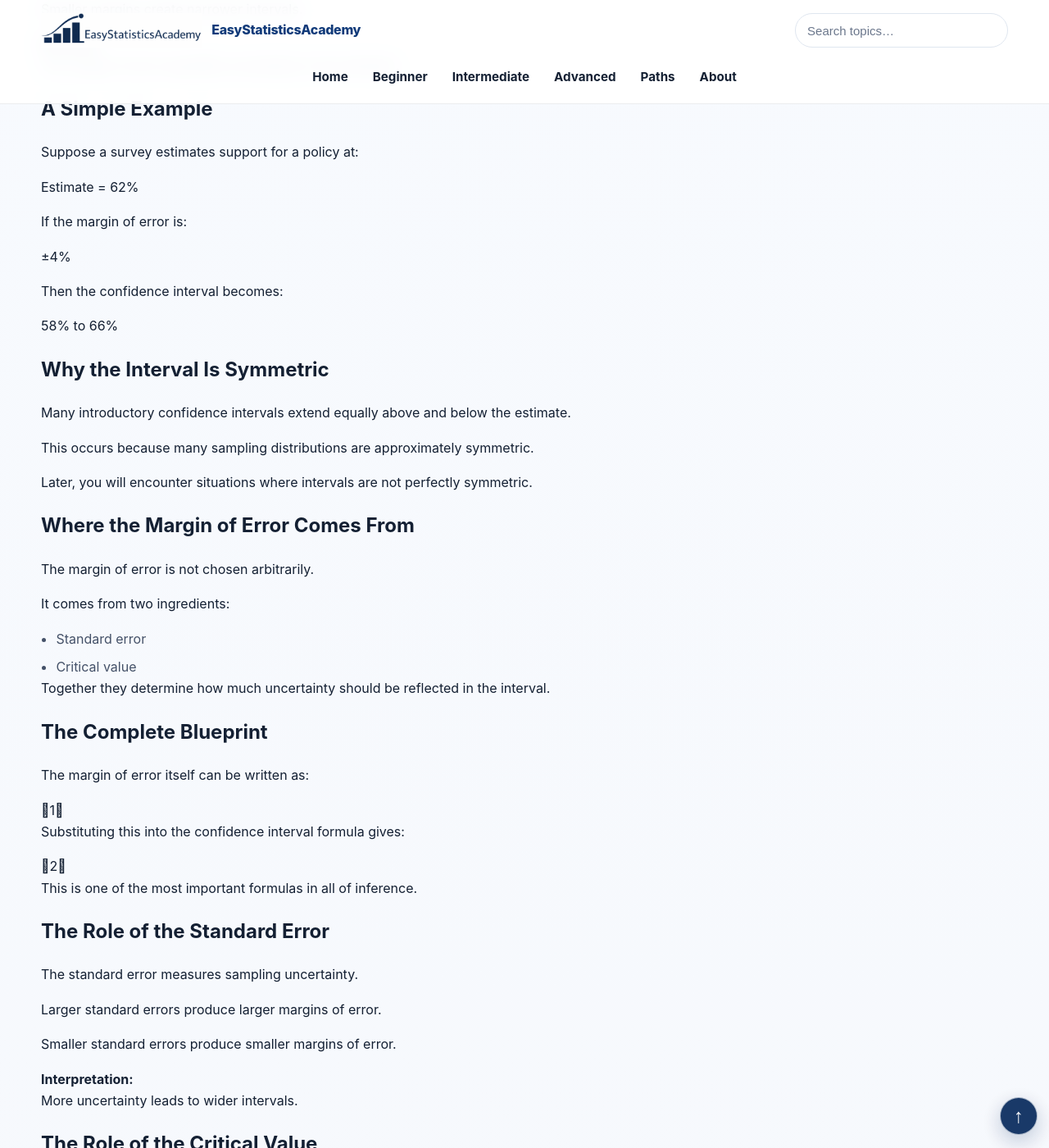
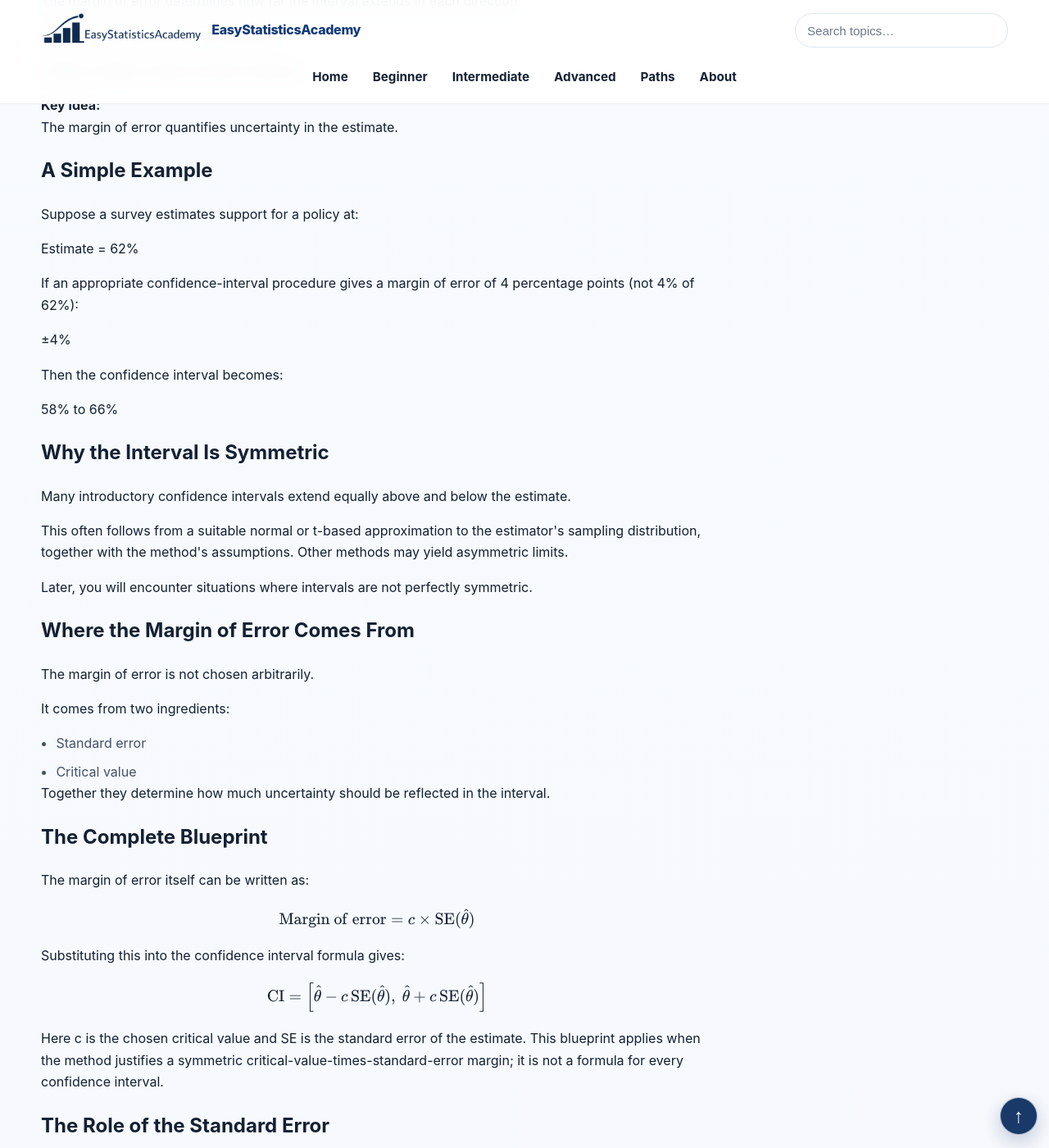
Before and after one commit to ammar-homaida-statistics/easystatisticsacademy, a Jekyll site: the page built from inference/confidence-intervals/interval-blueprint-estimate-plus-minus/index.md, in a window 1280 px wide and 1400 px high, scrolled down 1640 px. Shown: the whole window at 82% size. Built offline with Jekyll 4.4.1, drawn with Linux system fonts in a browser that asks for light colours; some of the changed text lies outside the part shown.

Commit message:
Restore confidence interval blueprint with symmetric-method caveat

```diff
--- a/inference/confidence-intervals/interval-blueprint-estimate-plus-minus/index.md
+++ b/inference/confidence-intervals/interval-blueprint-estimate-plus-minus/index.md
@@ -69,16 +69,21 @@ sidebar: false
 
   <div class="content-narrow">
 
-    <h2>The Universal Confidence Interval Formula</h2>
+    <h2>A Common Symmetric Confidence Interval Formula</h2>
 
     <p>
-      Nearly every confidence interval in statistics can be written as:
+      Many introductory confidence intervals use an estimate plus or minus
+      a margin of error, producing a symmetric interval:
     </p>
 
-    0
+    \[
+\text{CI}=\widehat{\theta}\ \pm\ \text{margin of error}
+\]
 
     <p>
-      This simple structure appears throughout statistical inference.
+      This form is common in statistical inference, but it is not universal:
+      exact, bootstrap, transformed-scale, and other confidence intervals
+      can be asymmetric or use different constructions.
     </p>
 
     <p>
@@ -192,7 +197,8 @@ sidebar: false
     </div>
 
     <p>
-      If the margin of error is:
+      If an appropriate confidence-interval procedure gives a margin of error
+      of 4 percentage points (not 4% of 62%):
     </p>
 
     <div class="example-box">
@@ -220,7 +226,9 @@ sidebar: false
     </p>
 
     <p>
-      This occurs because many sampling distributions are approximately symmetric.
+      This often follows from a suitable normal or t-based approximation
+      to the estimator's sampling distribution, together with the method's
+      assumptions. Other methods may yield asymmetric limits.
     </p>
 
     <p>
@@ -256,16 +264,23 @@ sidebar: false
       The margin of error itself can be written as:
     </p>
 
-    1
+    \[
+\text{Margin of error}=c\times\operatorname{SE}(\widehat{\theta})
+\]
 
     <p>
       Substituting this into the confidence interval formula gives:
     </p>
 
-    2
+    \[
+\text{CI}=\left[\widehat{\theta}-c\operatorname{SE}(\widehat{\theta}),\ \widehat{\theta}+c\operatorname{SE}(\widehat{\theta})\right]
+\]
 
     <p>
-      This is one of the most important formulas in all of inference.
+      Here c is the chosen critical value and SE is the standard error
+      of the estimate. This blueprint applies when the method justifies
+      a symmetric critical-value-times-standard-error margin; it is
+      not a formula for every confidence interval.
     </p>
 
     <h2>The Role of the Standard Error</h2>
```
Also changed, not shown: other parts of inference/confidence-intervals/interval-blueprint-estimate-plus-minus/index.md (+2 -2 lines).
